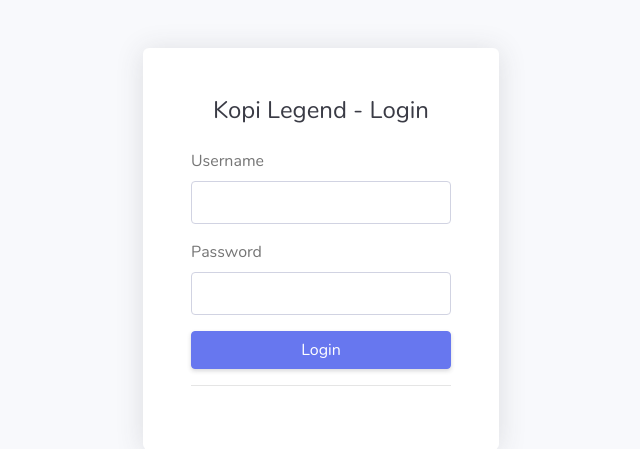
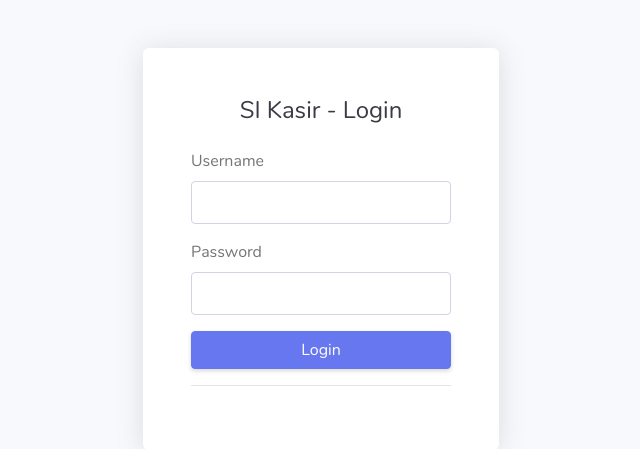
Before and after one commit to v3nd3tt4/kasir-kopi-legend, a CodeIgniter app: page /html2pdf/ in a window 1280 px wide. Shown: the top 449 px of the page, without its empty margins (319-959 px from the left). Run offline with CodeIgniter, Linux system fonts and the light colour scheme.

Commit message:
ganti nama

```diff
--- a/application/views/login.php
+++ b/application/views/login.php
@@ -8,7 +8,7 @@
                         <div class="col-lg-12">
                             <div class="login-form">
                                 <div class="text-center">
-                                    <h1 class="h4 text-gray-900 mb-4">Kopi Legend - Login</h1>
+                                    <h1 class="h4 text-gray-900 mb-4">SI Kasir - Login</h1>
                                 </div>
                                 <form class="user" action="<?=base_url()?>login/proses_login" method="POST">
                                     <div class="form-group">
```
